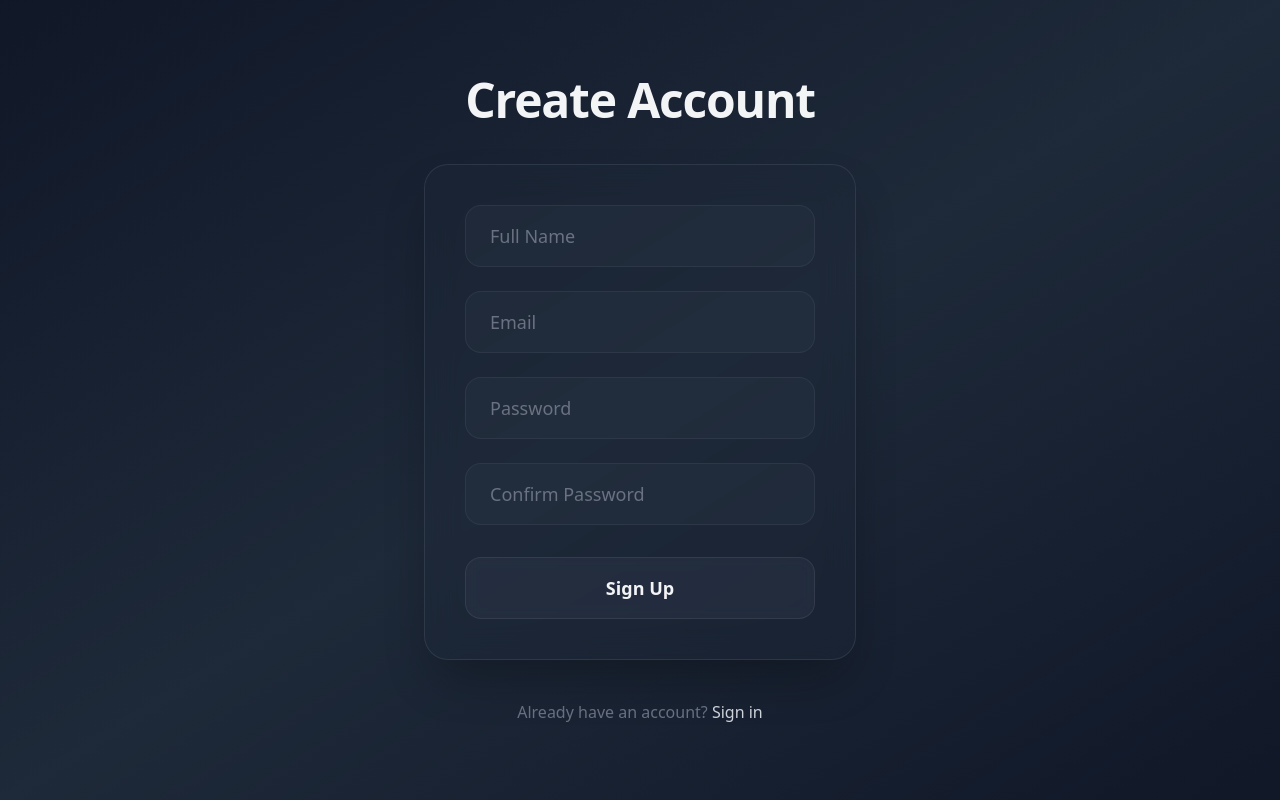
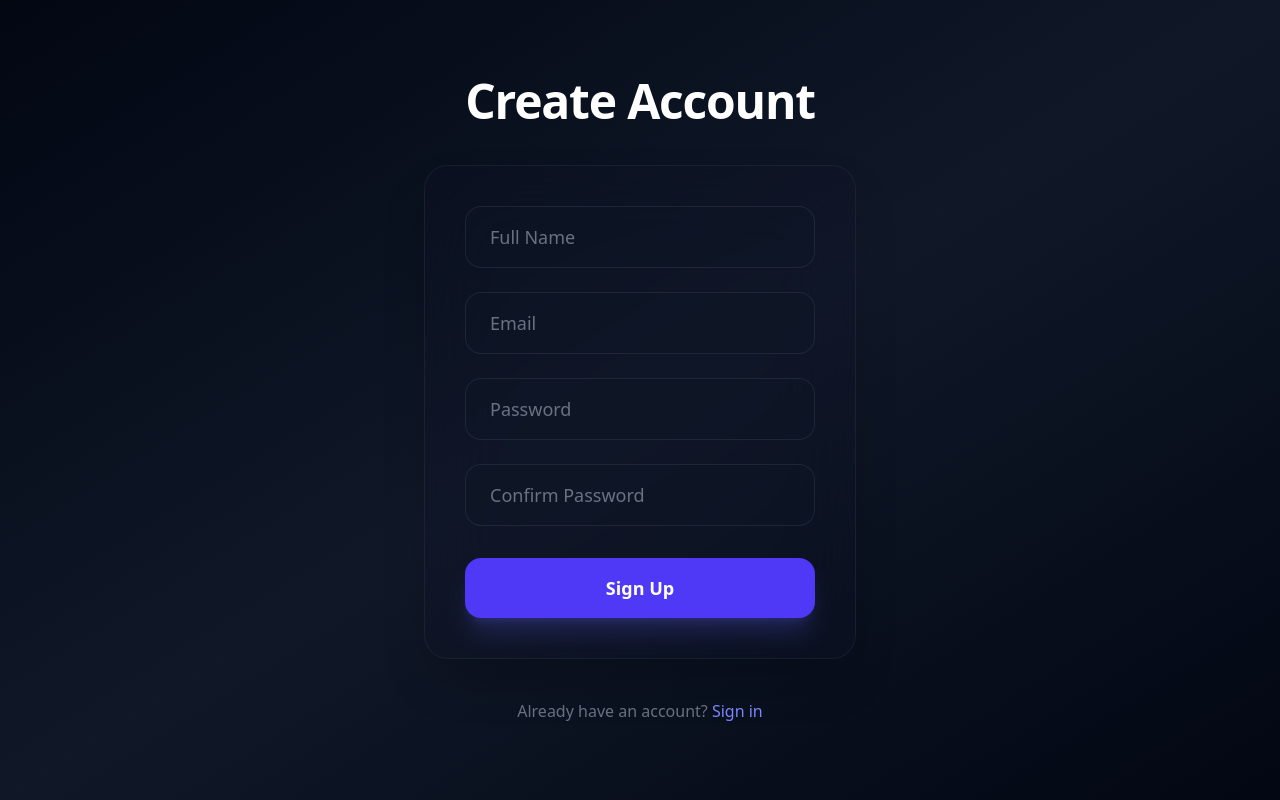
Before and after one commit to Kaushalpatil301/GearGuard, a React (Vite) app in the folder frontend/: page /signup in a window 1280 px wide. Built offline with nearby package versions, Linux system fonts and the light colour scheme.

Commit message:
maintained ui consistency in login and signup page

```diff
--- a/frontend/src/pages/LoginPage.jsx
+++ b/frontend/src/pages/LoginPage.jsx
@@ -13,18 +13,19 @@ const LoginPage = () => {
       return;
     }
     setError('');
-    // Add your login logic here (e.g., API call)
     console.log('Login attempt:', { email, password });
   };
 
   return (
-    <div className="min-h-screen flex items-center justify-center bg-gradient-to-br from-gray-900 via-gray-800 to-gray-900 relative overflow-hidden">
-      {/* Subtle background pattern */}
-      <div className="absolute inset-0 bg-[radial-gradient(ellipse_at_top,_var(--tw-gradient-stops))] from-white/5 to-transparent" />
+    /* 🔹 SAME PAGE BACKGROUND AS DASHBOARD */
+    <div className="min-h-screen bg-gradient-to-br from-gray-950 via-gray-900 to-gray-950 text-gray-100 relative overflow-hidden flex items-center justify-center">
+      {/* Indigo glow */}
+      <div className="absolute inset-0 bg-[radial-gradient(ellipse_at_top,_var(--tw-gradient-stops))] from-indigo-500/10 via-transparent pointer-events-none" />
 
       <div className="relative max-w-lg w-full space-y-10 p-10">
+        {/* Header */}
         <div className="text-center">
-          <h2 className="text-5xl font-bold text-gray-100 tracking-tight">
+          <h2 className="text-5xl font-black text-white tracking-tight">
             Welcome Back
           </h2>
           <p className="mt-3 text-lg text-gray-400">
@@ -32,62 +33,94 @@ const LoginPage = () => {
           </p>
         </div>
 
-        <div className="backdrop-blur-lg bg-gray-800/30 border border-gray-600/40 rounded-3xl p-10 shadow-2xl shadow-black/30">
+        {/* Login Card */}
+        <div className="backdrop-blur-2xl bg-gray-900/20 border border-gray-700/30 rounded-3xl p-10 shadow-2xl">
           <form className="space-y-8" onSubmit={handleSubmit}>
             {error && (
-              <div className="bg-red-600/10 border border-red-600/30 text-red-300 px-6 py-4 rounded-2xl text-base backdrop-blur-sm">
+              <div className="bg-red-500/10 border border-red-500/30 text-red-300 px-6 py-4 rounded-2xl text-base">
                 {error}
               </div>
             )}
 
             <div className="space-y-6">
-              <div>
               <input
                 type="email"
                 autoComplete="email"
                 required
-                  className="w-full px-6 py-4 bg-gray-700/20 border border-gray-600/30 rounded-2xl text-gray-100 placeholder-gray-500 text-lg focus:outline-none focus:ring-2 focus:ring-gray-400/50 focus:border-transparent transition-all duration-300"
+                className="
+                  w-full px-6 py-4
+                  bg-gray-900/40
+                  border border-gray-700/40
+                  rounded-2xl
+                  text-gray-100 placeholder-gray-500 text-lg
+                  focus:outline-none focus:ring-2 focus:ring-indigo-500/40
+                  transition-all
+                "
                 placeholder="Email"
                 value={email}
                 onChange={(e) => setEmail(e.target.value)}
               />
-              </div>
-              <div>
+
               <input
                 type="password"
                 autoComplete="current-password"
                 required
-                  className="w-full px-6 py-4 bg-gray-700/20 border border-gray-600/30 rounded-2xl text-gray-100 placeholder-gray-500 text-lg focus:outline-none focus:ring-2 focus:ring-gray-400/50 focus:border-transparent transition-all duration-300"
+                className="
+                  w-full px-6 py-4
+                  bg-gray-900/40
+                  border border-gray-700/40
+                  rounded-2xl
+                  text-gray-100 placeholder-gray-500 text-lg
+                  focus:outline-none focus:ring-2 focus:ring-indigo-500/40
+                  transition-all
+                "
                 placeholder="Password"
                 value={password}
                 onChange={(e) => setPassword(e.target.value)}
               />
             </div>
-            </div>
 
             <div className="flex items-center justify-between text-base">
               <label className="flex items-center text-gray-400 font-medium">
-                <input type="checkbox" className="mr-3 h-5 w-5 text-gray-100 focus:ring-gray-400/50 rounded" />
+                <input
+                  type="checkbox"
+                  className="mr-3 h-5 w-5 rounded bg-gray-900 border-gray-700 text-indigo-500 focus:ring-indigo-500/40"
+                />
                 Remember me
               </label>
-              <a href="#" className="text-gray-300 hover:text-gray-100 transition-colors duration-300 font-medium">
+
+              <a
+                href="#"
+                className="text-gray-400 hover:text-indigo-400 transition-colors font-medium"
+              >
                 Forgot password?
               </a>
             </div>
 
             <button
               type="submit"
-              className="w-full py-4 px-6 bg-gray-700/30 border border-gray-600/40 rounded-2xl text-gray-100 font-bold text-lg backdrop-blur-sm hover:bg-gray-600/40 focus:outline-none focus:ring-2 focus:ring-gray-400/50 transition-all duration-300"
+              className="
+                w-full py-4 px-6
+                bg-indigo-600 hover:bg-indigo-500
+                rounded-2xl
+                text-white font-bold text-lg
+                transition-all active:scale-95
+                shadow-xl shadow-indigo-500/20
+              "
             >
               Sign In
             </button>
           </form>
         </div>
 
+        {/* Footer */}
         <div className="text-center">
           <p className="text-base text-gray-500">
-            Don't have an account?{' '}
-            <Link to="/signup" className="text-gray-300 hover:text-gray-100 transition-colors duration-300 font-medium">
+            Don&apos;t have an account?{' '}
+            <Link
+              to="/signup"
+              className="text-indigo-400 hover:text-indigo-300 transition-colors font-medium"
+            >
               Sign up
             </Link>
           </p>
--- a/frontend/src/pages/SignupPage.jsx
+++ b/frontend/src/pages/SignupPage.jsx
@@ -19,90 +19,130 @@ const SignupPage = () => {
       return;
     }
     setError('');
-    // Add your signup logic here (e.g., API call)
     console.log('Signup attempt:', { name, email, password });
   };
 
   return (
-    <div className="min-h-screen flex items-center justify-center bg-gradient-to-br from-gray-900 via-gray-800 to-gray-900 relative overflow-hidden">
-      {/* Subtle background pattern */}
-      <div className="absolute inset-0 bg-[radial-gradient(ellipse_at_top,_var(--tw-gradient-stops))] from-white/5 to-transparent" />
+    /* 🔹 SAME PAGE BACKGROUND AS DASHBOARD */
+    <div className="min-h-screen bg-gradient-to-br from-gray-950 via-gray-900 to-gray-950 text-gray-100 relative overflow-hidden flex items-center justify-center">
+      {/* Indigo glow */}
+      <div className="absolute inset-0 bg-[radial-gradient(ellipse_at_top,_var(--tw-gradient-stops))] from-indigo-500/10 via-transparent pointer-events-none" />
 
       <div className="relative max-w-lg w-full space-y-10 p-10">
+        {/* Header */}
         <div className="text-center">
-          <h2 className="text-5xl font-bold text-gray-100 tracking-tight">
+          <h2 className="text-5xl font-black text-white tracking-tight">
             Create Account
           </h2>
         </div>
 
-        <div className="backdrop-blur-lg bg-gray-800/30 border border-gray-600/40 rounded-3xl p-10 shadow-2xl shadow-black/30">
+        {/* Signup Card */}
+        <div className="backdrop-blur-2xl bg-gray-900/20 border border-gray-700/30 rounded-3xl p-10 shadow-2xl">
           <form className="space-y-8" onSubmit={handleSubmit}>
             {error && (
-              <div className="bg-red-600/10 border border-red-600/30 text-red-300 px-6 py-4 rounded-2xl text-base backdrop-blur-sm">
+              <div className="bg-red-500/10 border border-red-500/30 text-red-300 px-6 py-4 rounded-2xl text-base">
                 {error}
               </div>
             )}
 
             <div className="space-y-6">
-              <div>
               <input
                 type="text"
                 autoComplete="name"
                 required
-                  className="w-full px-6 py-4 bg-gray-700/20 border border-gray-600/30 rounded-2xl text-gray-100 placeholder-gray-500 text-lg focus:outline-none focus:ring-2 focus:ring-gray-400/50 focus:border-transparent transition-all duration-300"
+                className="
+                  w-full px-6 py-4
+                  bg-gray-900/40
+                  border border-gray-700/40
+                  rounded-2xl
+                  text-gray-100 placeholder-gray-500 text-lg
+                  focus:outline-none focus:ring-2 focus:ring-indigo-500/40
+                  transition-all
+                "
                 placeholder="Full Name"
                 value={name}
                 onChange={(e) => setName(e.target.value)}
               />
-              </div>
-              <div>
+
               <input
                 type="email"
                 autoComplete="email"
                 required
-                  className="w-full px-6 py-4 bg-gray-700/20 border border-gray-600/30 rounded-2xl text-gray-100 placeholder-gray-500 text-lg focus:outline-none focus:ring-2 focus:ring-gray-400/50 focus:border-transparent transition-all duration-300"
+                className="
+                  w-full px-6 py-4
+                  bg-gray-900/40
+                  border border-gray-700/40
+                  rounded-2xl
+                  text-gray-100 placeholder-gray-500 text-lg
+                  focus:outline-none focus:ring-2 focus:ring-indigo-500/40
+                  transition-all
+                "
                 placeholder="Email"
                 value={email}
                 onChange={(e) => setEmail(e.target.value)}
               />
-              </div>
-              <div>
+
               <input
                 type="password"
                 autoComplete="new-password"
                 required
-                  className="w-full px-6 py-4 bg-gray-700/20 border border-gray-600/30 rounded-2xl text-gray-100 placeholder-gray-500 text-lg focus:outline-none focus:ring-2 focus:ring-gray-400/50 focus:border-transparent transition-all duration-300"
+                className="
+                  w-full px-6 py-4
+                  bg-gray-900/40
+                  border border-gray-700/40
+                  rounded-2xl
+                  text-gray-100 placeholder-gray-500 text-lg
+                  focus:outline-none focus:ring-2 focus:ring-indigo-500/40
+                  transition-all
+                "
                 placeholder="Password"
                 value={password}
                 onChange={(e) => setPassword(e.target.value)}
               />
-              </div>
-              <div>
+
               <input
                 type="password"
                 autoComplete="new-password"
                 required
-                  className="w-full px-6 py-4 bg-gray-700/20 border border-gray-600/30 rounded-2xl text-gray-100 placeholder-gray-500 text-lg focus:outline-none focus:ring-2 focus:ring-gray-400/50 focus:border-transparent transition-all duration-300"
+                className="
+                  w-full px-6 py-4
+                  bg-gray-900/40
+                  border border-gray-700/40
+                  rounded-2xl
+                  text-gray-100 placeholder-gray-500 text-lg
+                  focus:outline-none focus:ring-2 focus:ring-indigo-500/40
+                  transition-all
+                "
                 placeholder="Confirm Password"
                 value={confirmPassword}
                 onChange={(e) => setConfirmPassword(e.target.value)}
               />
             </div>
-            </div>
 
             <button
               type="submit"
-              className="w-full py-4 px-6 bg-gray-700/30 border border-gray-600/40 rounded-2xl text-gray-100 font-bold text-lg backdrop-blur-sm hover:bg-gray-600/40 focus:outline-none focus:ring-2 focus:ring-gray-400/50 transition-all duration-300"
+              className="
+                w-full py-4 px-6
+                bg-indigo-600 hover:bg-indigo-500
+                rounded-2xl
+                text-white font-bold text-lg
+                transition-all active:scale-95
+                shadow-xl shadow-indigo-500/20
+              "
             >
               Sign Up
             </button>
           </form>
         </div>
 
+        {/* Footer */}
         <div className="text-center">
           <p className="text-base text-gray-500">
             Already have an account?{' '}
-           <Link to="/login" className="text-gray-300 hover:text-gray-100 transition-colors duration-300 font-medium">
+            <Link
+              to="/login"
+              className="text-indigo-400 hover:text-indigo-300 transition-colors font-medium"
+            >
               Sign in
             </Link>
           </p>
```
Lines whose indentation alone changed are shown as unchanged.
